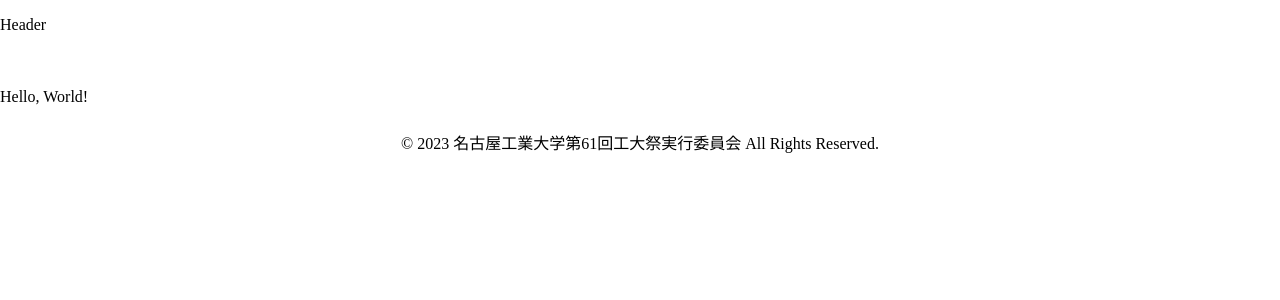
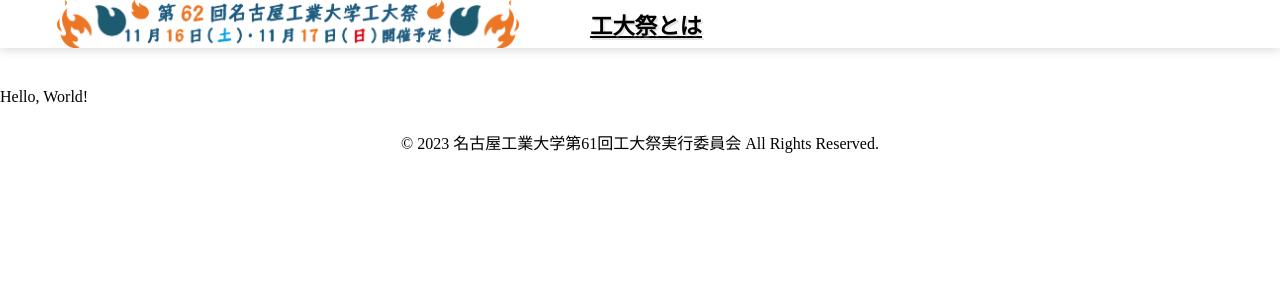
Before and after one commit to Nitech-Festival-Executive-Committee/koudaisai, a Next.js app: page / in a window 1280 px wide. Shown: the top 300 px of the page. Built offline with nearby package versions, Linux system fonts and the light colour scheme.

Commit message:
コンポーネントの分割

```diff
--- /dev/null
+++ b/src/components/Header/BannerImage/BannerImage.module.scss
@@ -0,0 +1,9 @@
+.banner-link {
+  position: relative;
+  width: 45vw;
+}
+.banner {
+  object-fit: contain;
+  max-height: 3vw;
+  margin: 0.8vh 3% 0.5vh 3%;
+}
--- /dev/null
+++ b/src/components/Header/BannerImage/BannerImage.tsx
@@ -0,0 +1,15 @@
+import styles from "./BannerImage.module.scss";
+import Image from "next/image";
+
+export default function BannerImage() {
+  return (
+    <a className={styles["banner-link"]} href="./" aria-label="トップに戻る">
+      <Image
+        // className={styles.banner}
+        src="/img/banner.webp"
+        alt=""
+        fill={true}
+      />
+    </a>
+  );
+}
--- /dev/null
+++ b/src/components/Header/Header.module.scss
@@ -0,0 +1,29 @@
+.navigation_container {
+  padding: 0 !important;
+
+  opacity: 1;
+  transform: translateY(0);
+  // padding: 8px 0 6px 0;
+  box-shadow: 0 2px 10px 0 rgba(0, 0, 0, 0.15);
+  -webkit-transition: all 0.3s ease-out;
+  transition: all 0.3s ease-out;
+}
+.navigation_contiainer:not(.scroll-on) {
+  border-radius: 0 0 15px 15px;
+}
+.navigation_contiainer.scroll-on {
+  margin: 1.5vh 3vw 0 2vw;
+  // border-radius: 50px;
+  padding: 4px 0 2px 0;
+  box-shadow: 5px 10px 20px 0 rgb(150 150 150 / 50%);
+  -webkit-transition: all 0.3s ease-out;
+  transition: all 0.3s ease-out;
+
+  border-radius: 15px;
+}
+
+.navigation {
+  display: flex;
+
+  padding: 0;
+}
--- a/src/components/Header/Header.tsx
+++ b/src/components/Header/Header.tsx
@@ -1,7 +1,18 @@
+import BannerImage from "./BannerImage/BannerImage";
+import TextButton from "./TextButton/TextButton";
+import styles from "./Header.module.scss";
+
 export default function Header() {
   return (
     <header>
-      <p>Header</p>
+      <div className={styles.navigation_container}>
+        <nav className={styles.navigation}>
+          <BannerImage />
+          <div>
+            <TextButton text="工大祭とは" />
+          </div>
+        </nav>
+      </div>
     </header>
   );
 }
--- /dev/null
+++ b/src/components/Header/TextButton/TextButton.module.scss
@@ -0,0 +1,50 @@
+.nav-item {
+  margin: 0 0.8vw;
+  position: relative;
+  transition: all 200ms linear;
+  font-weight: 700;
+  white-space: nowrap;
+  text-shadow: 2px 2px 1px rgb(180 180 180 / 40%);
+}
+.nav-item:hover > a,
+.dropdown-item:hover {
+  text-shadow: 2px 2px 2px rgb(247 121 30 / 30%);
+}
+.nav-item:hover .nav-link {
+  color: var(--theme-color) !important;
+}
+.nav-item:after {
+  position: absolute;
+  bottom: -5px;
+  left: 0;
+  width: 100%;
+  height: 2px;
+  content: "";
+  background-color: var(--theme-color);
+  opacity: 0;
+  transition: all 200ms linear;
+}
+.nav-item:hover:after {
+  bottom: 3px;
+  opacity: 1;
+}
+.nav-item > a {
+  font-size: 1.4rem;
+}
+
+.nav-item {
+  transform: translate3d(0, 10px, 0);
+  visibility: hidden;
+  opacity: 0;
+  max-height: 0;
+  display: block;
+  padding: 0;
+  margin: 0;
+  transition: all 200ms linear;
+}
+.nav-item.show {
+  opacity: 1;
+  visibility: visible;
+  max-height: 999px;
+  transform: translate3d(0, 0px, 0);
+}
--- /dev/null
+++ b/src/components/Header/TextButton/TextButton.tsx
@@ -0,0 +1,13 @@
+interface TextButtonProps {
+  text: string;
+}
+
+export default function TextButton(props: TextButtonProps) {
+  return (
+    <div className="nav-item non-expandable pl-4 pl-md-0">
+      <a className="nav-link" href="./about/" aria-label={props.text}>
+        {props.text}
+      </a>
+    </div>
+  );
+}
```
